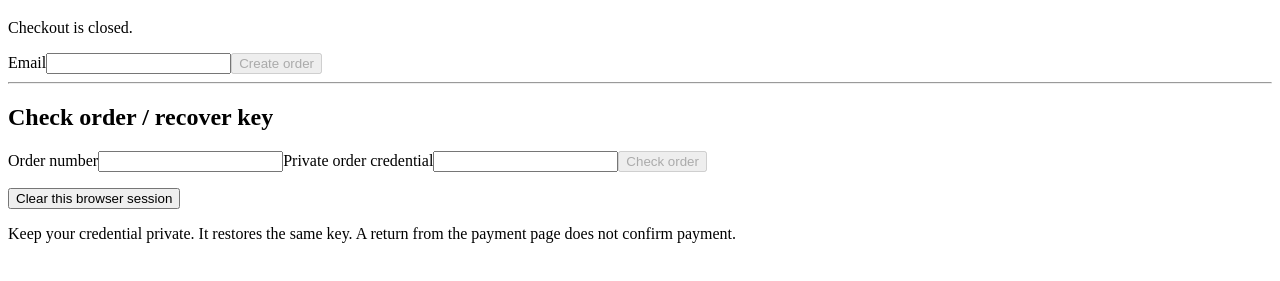
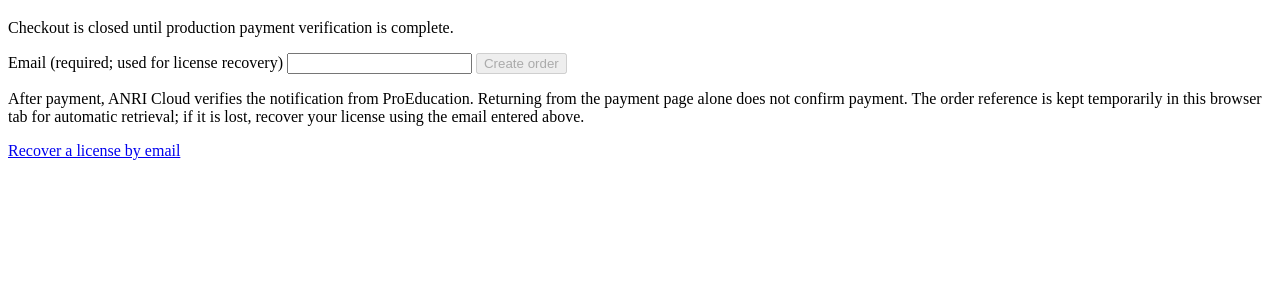
Before and after one commit to anribitzzz10-cell/AnriAudioWebsite, a website with bundled scripts: page checkout/index.html in a window 1280 px wide. Shown: the part 139-420 px from the top of the page. Built offline with nearby package versions, Linux system fonts and the light colour scheme.

Commit message:
Make purchase email sufficient for order recovery

```diff
--- a/checkout/index.html
+++ b/checkout/index.html
@@ -1,13 +1,36 @@
 <!doctype html>
-<html lang="en"><head><meta charset="utf-8"><meta name="viewport" content="width=device-width,initial-scale=1">
-<meta name="referrer" content="no-referrer"><meta name="robots" content="noindex,nofollow">
+<html lang="en">
+<head>
+<meta charset="utf-8">
+<meta name="viewport" content="width=device-width,initial-scale=1">
+<meta name="referrer" content="no-referrer">
+<meta name="robots" content="noindex,nofollow">
 <meta http-equiv="Content-Security-Policy" content="default-src 'none'; script-src 'self'; style-src 'self'; connect-src 'self'; img-src 'self'; form-action https://anriprod.proeducation.kz; base-uri 'none'; object-src 'none'">
-<title>ANRI AUDIO — Order</title><link rel="stylesheet" href="/checkout/style.css"><script type="module" src="/checkout/order.js"></script></head>
-<body><main><a href="/">ANRI AUDIO</a><nav aria-label="Language"><a href="/checkout/" lang="en">EN</a> · <a href="/ru/checkout/" lang="ru">RU</a> · <a href="/kk/checkout/" lang="kk">KK</a></nav>
+<title>ANRI AUDIO — Order</title>
+<link rel="stylesheet" href="/checkout/style.css">
+<script type="module" src="/checkout/order.js"></script>
+</head>
+<body>
+<main>
+<a href="/">ANRI AUDIO</a>
+<nav aria-label="Language"><a href="/checkout/" lang="en">EN</a> · <a href="/ru/checkout/" lang="ru">RU</a> · <a href="/kk/checkout/" lang="kk">KK</a></nav>
 <p class="license-status-link"><a href="/license/">Check existing license status</a></p>
-<h1 id="heading">Your order</h1><p id="notice" role="status">Checkout is closed.</p>
-<form id="create"><label id="email-label" for="email">Email</label><input id="email" type="email" required maxlength="254" autocomplete="email"><button id="buy" disabled>Create order</button></form>
-<section id="prepared" hidden><p id="save-label">Save your private order credential before payment.</p><output id="amount"></output><output id="order-reference"></output><input id="new-credential" type="password" readonly autocomplete="off" aria-label="Private order credential"><button id="copy" type="button">Copy credential</button><label><input id="saved" type="checkbox"><span id="saved-label">I saved my order number and private credential.</span></label><button id="pay" type="button" disabled>Continue to payment</button></section>
-<hr><h2 id="recover-heading">Check order / recover key</h2><form id="claim"><label id="order-label" for="order">Order number</label><input id="order" required maxlength="64" autocomplete="off" spellcheck="false"><label id="credential-label" for="credential">Private order credential</label><input id="credential" type="password" required minlength="43" maxlength="43" autocomplete="off" spellcheck="false"><button id="check" disabled>Check order</button></form>
-<p id="result" role="status" aria-live="polite"></p><pre id="key" hidden></pre><button id="forget" type="button">Clear this browser session</button><p id="privacy">Keep your credential private. It restores the same key. A return from the payment page does not confirm payment.</p>
-</main></body></html>
+<h1 id="heading">Your order</h1>
+<p id="notice" role="status">Checkout is closed until production payment verification is complete.</p>
+<form id="create">
+<label id="email-label" for="email">Email (required; used for license recovery)</label>
+<input id="email" type="email" required maxlength="254" autocomplete="email">
+<button id="buy" disabled>Create order</button>
+</form>
+<section id="prepared" hidden>
+<p id="save-label">You do not need to save an order number or private code. Your purchase email is enough to recover the license.</p>
+<output id="amount"></output>
+<button id="pay" type="button" disabled>Continue to payment</button>
+</section>
+<p id="privacy">After payment, ANRI Cloud verifies the notification from ProEducation. Returning from the payment page alone does not confirm payment. The order reference is kept temporarily in this browser tab for automatic retrieval; if it is lost, recover your license using the email entered above.</p>
+<p><a id="recover-link" href="/license/">Recover a license by email</a></p>
+<p id="result" role="status" aria-live="polite"></p>
+<pre id="key" hidden></pre>
+</main>
+</body>
+</html>
```
